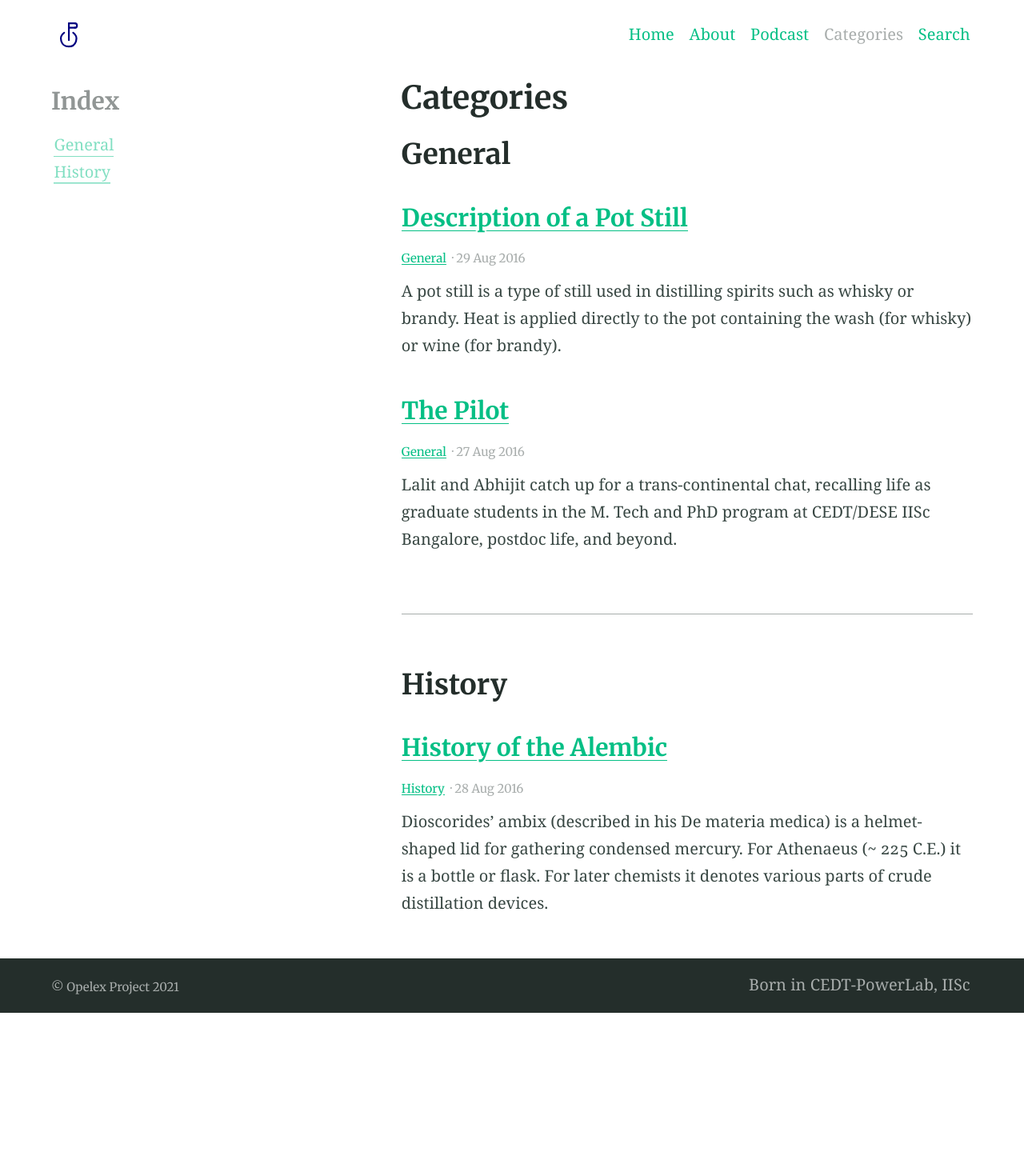
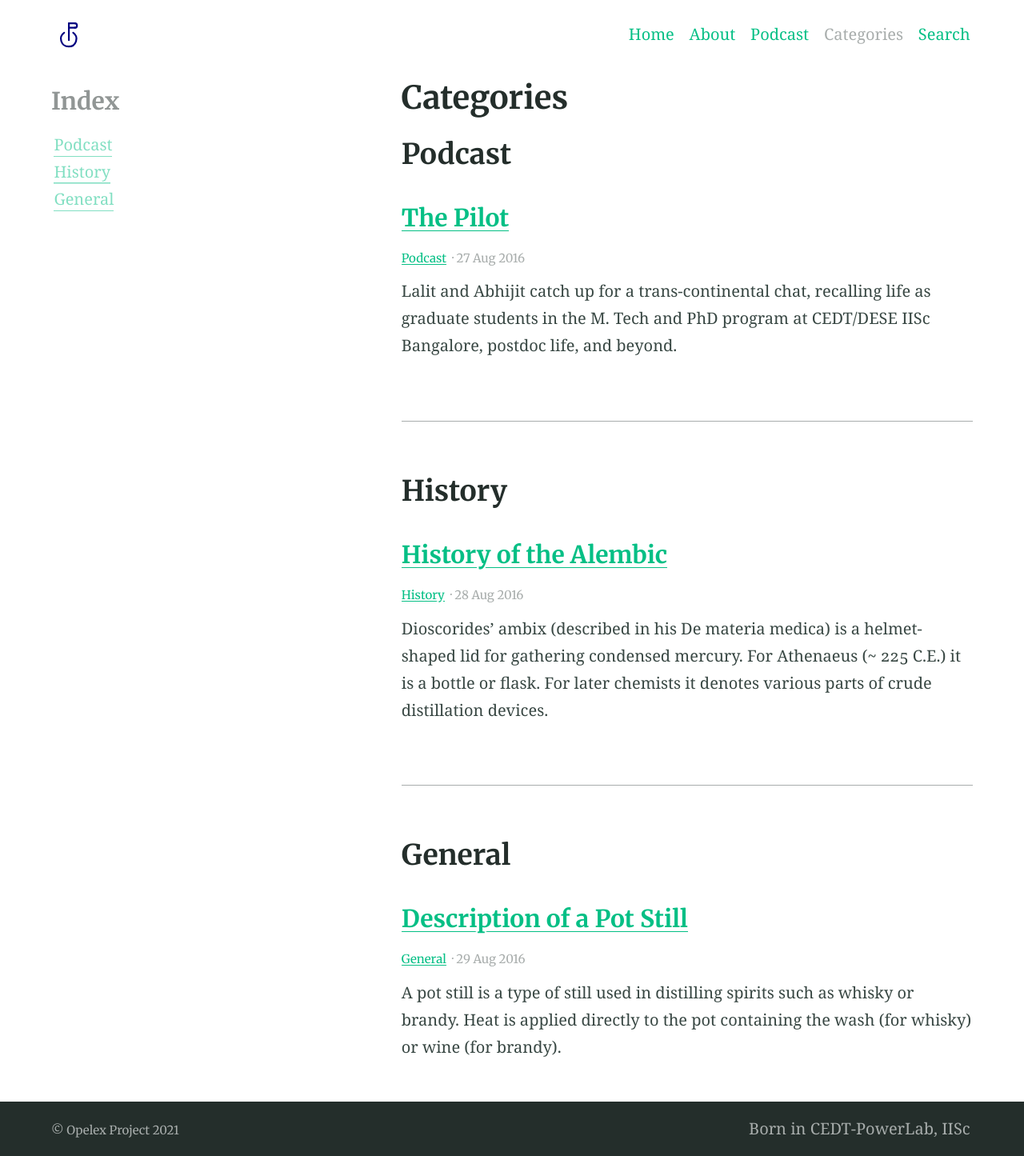
Before and after one commit to OpelexProject/OpelexProject.github.io, a Jekyll site: the page built from categories.md, in a window 1280 px wide. Shown: the whole page at 80% size. Built offline with Jekyll 4.4.1, drawn with Linux system fonts in a browser that asks for light colours; before the commit the page ends 1266 px from its top, so only the background shows below that.

Commit message:
Created new Podcast Category

```diff
--- a/_posts/2016-08-27-example-post-one.md
+++ b/_posts/2016-08-27-example-post-one.md
@@ -1,7 +1,7 @@
 ---
 title: The Pilot
 categories:
-- General
+- Podcast
 ---
 
 Lalit and Abhijit catch up for a trans-continental chat, recalling life as graduate students in the M. Tech and PhD program at CEDT/DESE IISc Bangalore, postdoc life, and beyond.
```
